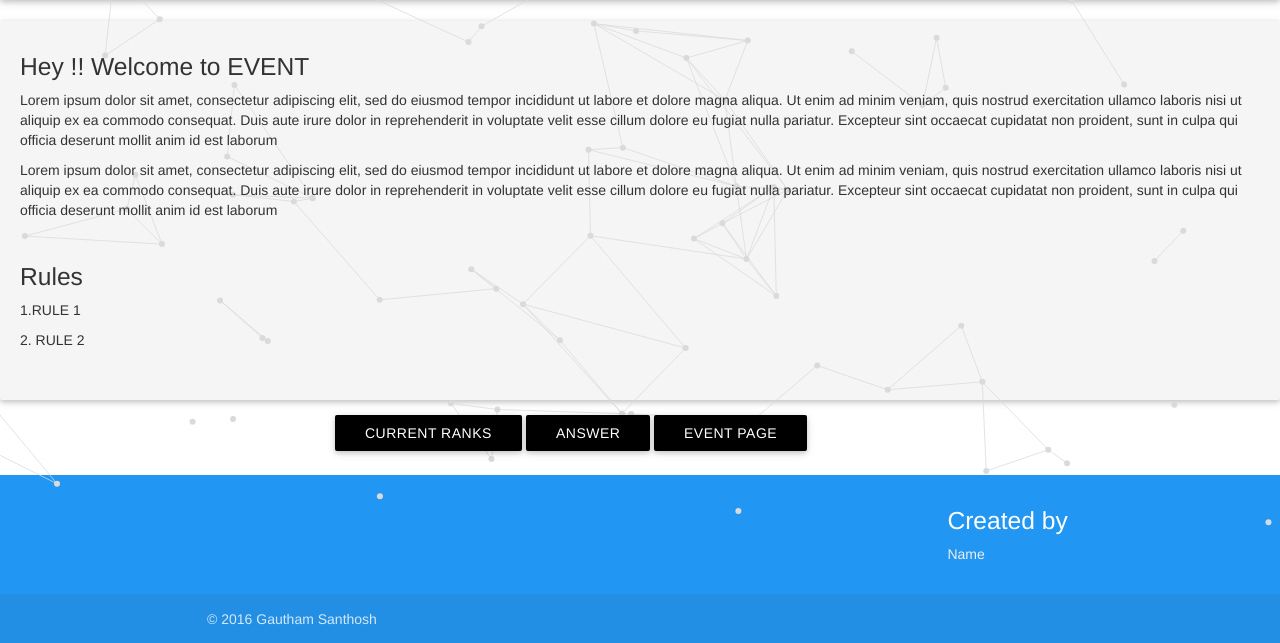
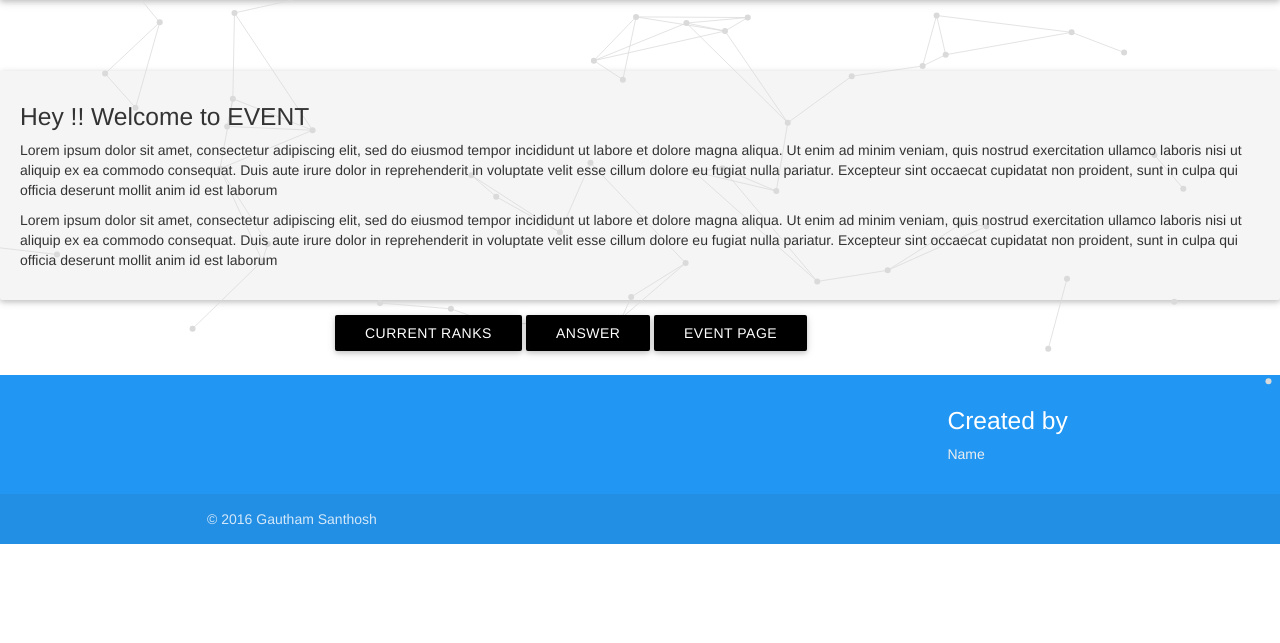
Before and after one commit to gauthamzz/Django-EventPlatform, a Django app: page /website/ in a window 1280 px wide. Shown: the part 64-707 px from the top of the page. Run offline with Django 3.2, Linux system fonts and the light colour scheme; some libraries are stand-ins or nearby versions.

Commit message:
Update index.html

```diff
--- a/wsgi/stegolica/templates/index.html
+++ b/wsgi/stegolica/templates/index.html
@@ -32,11 +32,6 @@
                     aliquip ex ea commodo consequat. Duis aute irure dolor in reprehenderit in voluptate velit esse
                     cillum dolore eu fugiat nulla pariatur. Excepteur sint occaecat cupidatat non proident, sunt in
                     culpa qui officia deserunt mollit anim id est laborum</p>
-                </br>
-                <h5>Rules</h5>
-                <p>1.RULE 1</p>
-                <p>2. RULE 2 </p>
-                </br>
 
             </div>
             <div class="col-sm-8 col-sm-offset-3">
```
